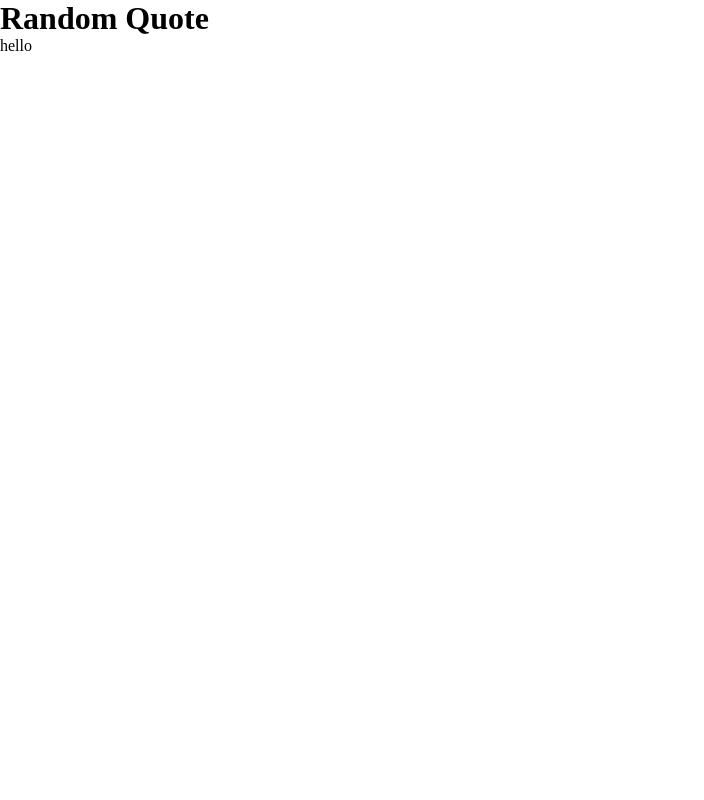
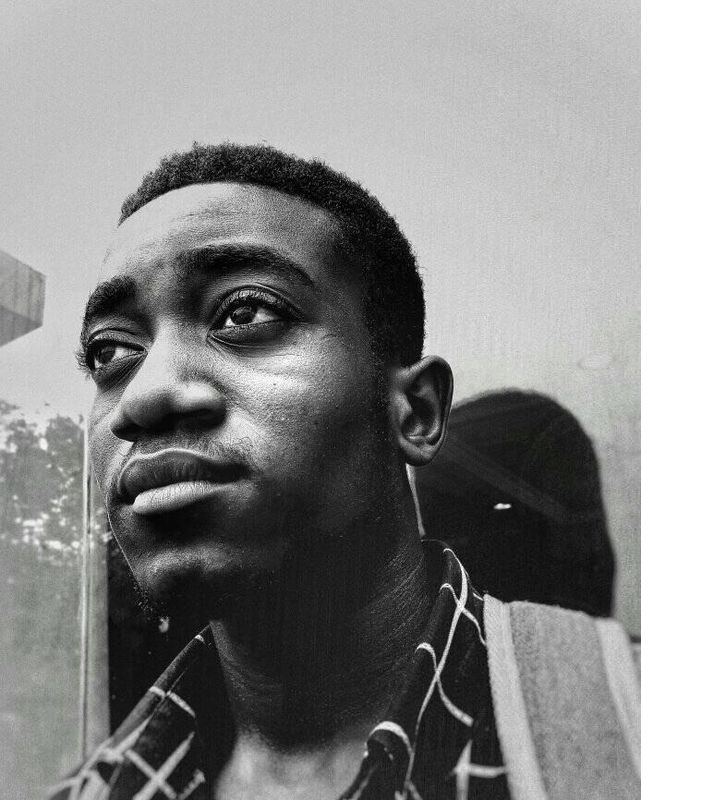
Before and after one commit to spython001/sypder-rhema-ui, a React (Vite) app: page / in a window 1280 px wide. Shown: the top 800 px of the page, without its empty margins (0-704 px from the left). Built offline with nearby package versions, Linux system fonts and the light colour scheme; a web font is replaced by a local one.

Commit message:
change directory of the pictures to assets and modified files

```diff
--- a/src/App.css
+++ b/src/App.css
@@ -1,6 +1,3 @@
 :root {
-
-  margin: 0;
-  padding: 0;
-
+  --main-color: #ffffe0;
 }
--- a/src/App.jsx
+++ b/src/App.jsx
@@ -1,11 +1,12 @@
 import './App.css'
-import QuotesPage from './components/qoutesPage/QuotesPage'
+//import QuotesPage from './components/qoutesPage/QuotesPage'
+import Topbar from './components/topbar/Topbar'
 
 function App() {
 
   return (
     <>
-    <QuotesPage/>
+    <Topbar/>
     </>
   )
 }
--- /dev/null
+++ b/src/components/topbar/Topbar.jsx
@@ -0,0 +1,14 @@
+import './topbar.scss'
+export default function Topbar() {
+  return (
+    <div className='topbar'>
+        <div className="topLeft"></div>
+        <div className="topCenter">
+            <img src="/assets/chryst.png" alt="head pic" />
+        </div>
+        <div className="topRight">
+
+        </div>
+    </div>
+  )
+}
```
Also changed, not shown: public/assets/chryst.png (renamed from public/chryst.png), src/components/qoutesPage/quotesPage.scss (added), src/components/topbar/topbar.scss (added).
